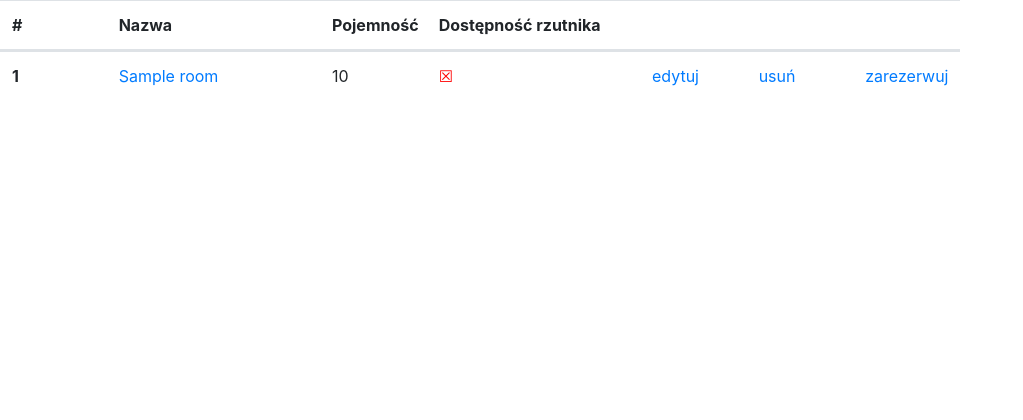
After one commit to GogulskiL/booking_conference_room, a Django app: template booking/booking_app/templates/rooms_list.html in a window 1280 px wide. The commit adds this page. Shown: the top 420 px of the page, without its empty margins (0-1023 px from the left). Run offline with Django 4.2, Linux system fonts and the light colour scheme; the template is opened without the code that fills it: most values are stand-ins (such as "Sample title", 1, 10 or a date in 2020); some libraries are stand-ins or nearby versions.

Commit message:
add rooms list view and tamlet

```diff
--- a/booking/booking/urls.py
+++ b/booking/booking/urls.py
@@ -15,10 +15,11 @@ Including another URLconf
 """
 
 from django.urls import path
-from booking_app.views import HomePage, AddRoomView
+from booking_app.views import HomePage, AddRoomView, RoomListView
 
 urlpatterns = [
     path('', HomePage.as_view(), name='home'),
-    path('add-room', AddRoomView.as_view(), name='add-room')
+    path('add-room', AddRoomView.as_view(), name='add-room'),
+    path('rooms-list', RoomListView.as_view(), name='rooms-list')
 
 ]
--- a/booking/booking_app/templates/index.html
+++ b/booking/booking_app/templates/index.html
@@ -10,7 +10,7 @@
     </button>
     <div class="collapse navbar-collapse" id="navbarNavAltMarkup">
       <div class="navbar-nav">
-        <a class="nav-item nav-link active" href="/">Lista wszystkich sal<span class="sr-only">(current)</span></a>
+        <a class="nav-item nav-link active" href="rooms-list">Lista wszystkich sal<span class="sr-only">(current)</span></a>
         <a class="nav-item nav-link" href="add-room">Dodaj salę</a>
       </div>
     </div>
--- /dev/null
+++ b/booking/booking_app/templates/rooms_list.html
@@ -0,0 +1,48 @@
+{% extends "__base__.html" %}
+{% load static %}
+{% block content %}
+
+<table class="table">
+    <thead>
+      <tr class="d-flex">
+        <th scope="col" class="col-1">#</th>
+        <th scope="col" class="col-2">Nazwa</th>
+        <th scope="col" class="col-1">Pojemność</th>
+        <th scope="col" class="col-5" colspan="4">Dostępność rzutnika</th>
+      </tr>
+    </thead>
+
+<tbody>
+    {% for room in rooms %}
+    <tr class="d-flex">
+    <th scope="row" class="col-1">{{ room.id }}</th>
+    <td class="col-2">
+        <a href="/room/{{ room.id }}/">{{ room.name }}</a>
+    </td>
+    <td class="col-1">{{ room.capacity }}</td>
+        {% if room.projector_availability %}
+        <td class="col-2" style="color:green;">&#9745;</td>
+        {% else %}
+        <td class="col-2" style="color:red;">&#9746;</td>
+        {% endif %}
+        <td class="col-1">
+          <a href="/room/modify/{{ room.id }}/">edytuj</a>
+        </td>
+        <td class="col-1">
+          <a href="/room/delete/{{ room.id }}/">usuń</a>
+        </td>
+        <td class="col-1">
+          <a href="/room/reserve/{{ room.id }}/">zarezerwuj</a>
+    </td>
+      </tr>
+      {% empty %}
+        <tr><td colspan="6">Brak dostępnych sal</td></tr>
+      {% endfor %}
+    </tbody>
+</table>
+
+
+{% include "footer.html" %}
+
+
+{% endblock content %}
```
Also changed, not shown: booking/booking_app/views.py (+9 -2 lines).
